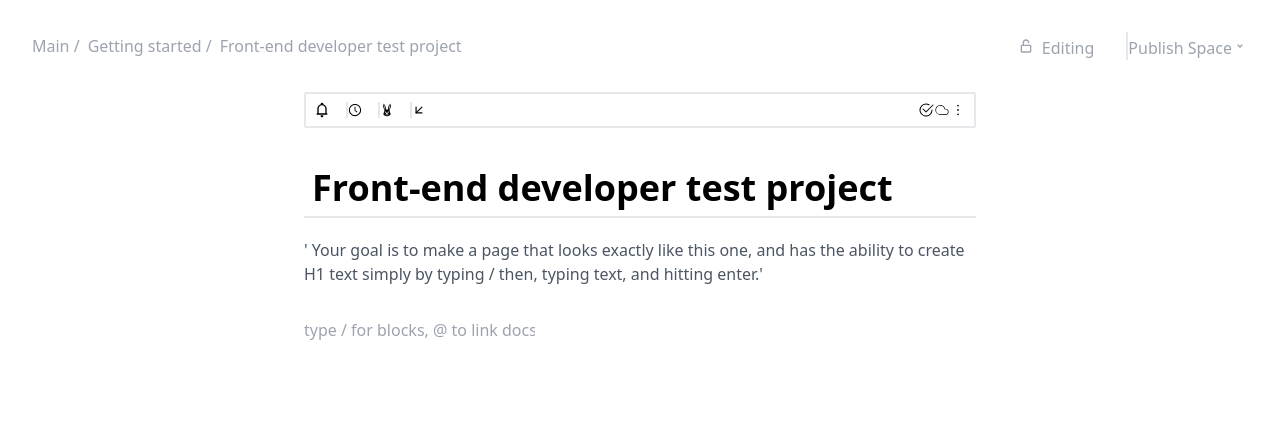
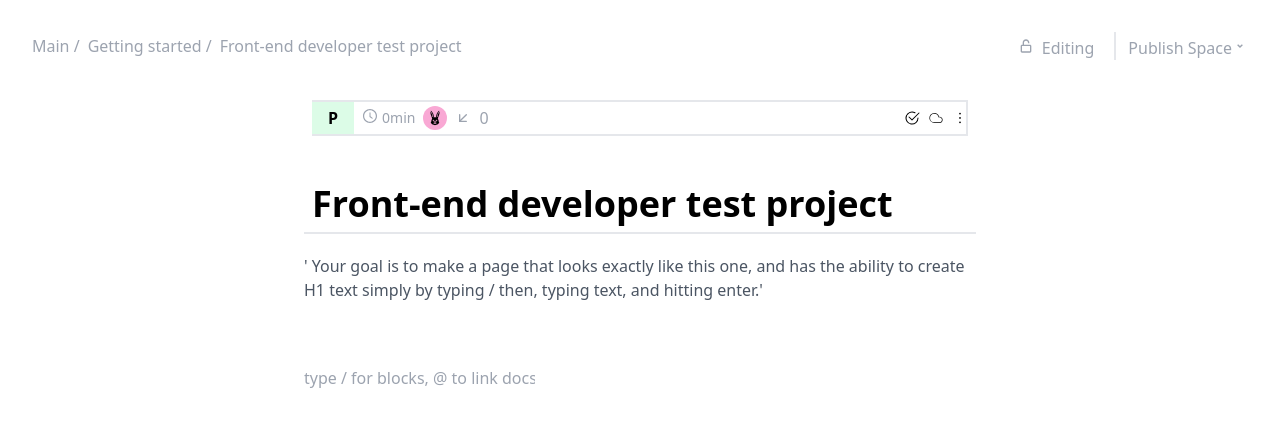
Before and after one commit to kelibst/texteditor, a Next.js app: page / in a window 1280 px wide. Shown: the top 426 px of the page. Built offline with nearby package versions, Linux system fonts and the light colour scheme.

Commit message:
update outlook of the site

```diff
--- a/components/AccessBar.tsx
+++ b/components/AccessBar.tsx
@@ -8,21 +8,47 @@ import { CgBell } from "react-icons/cg";
 
 const AccessBar = () => {
   return (
-    <div className="flex items-center w-full border-2 p-2 rounded-sm justify-between">
-      <div className="flex divide-x-2 gap-4 ">
-        <CgBell />
-        <AiOutlineClockCircle />
-        <GiRabbitHead />
-        <FiArrowDownLeft />
+    <div className="flex items-center w-full p-2 relative rounded-sm justify-between">
+      <div className="flex absolute left-2 gap-2 items-center left-icons">
+        <p className="px-4 py-1 cursor-pointer font-bold bg-green-100">P</p>
+        <p className="inline-flex cursor-pointer gap-1 text-gray-400">
+          <AiOutlineClockCircle /> <span className="text-sm">0min</span>
+        </p>
+        <div className="rounded-full cursor-pointer  inline-block p-1 bg-pink-300">
+          <GiRabbitHead />
+        </div>
+
+        <span className="cursor-pointer  text-gray-400 flex gap-2 items-center">
+          <FiArrowDownLeft /> 0
+        </span>
       </div>
-
-      <div className="flex">
-        <BsCheck2Circle />
-        <CiCloud />
-        <AiOutlineMore />
+      <input type="text" className="w-full p-1 border-2" />
+      <div className="absolute right-2">
+        <div className="flex gap-2">
+          <span className="cursor-pointer">
+            <BsCheck2Circle />
+          </span>
+          <span className="cursor-pointer">
+            <CiCloud />
+          </span>
+          <span className="cursor-pointer">
+            <AiOutlineMore />
+          </span>
+        </div>
       </div>
     </div>
   );
 };
+//   <div className="flex divide-x-2 gap-4 ">
+//         <div className="bg-blue-400">P</div>
+//         <AiOutlineClockCircle />
+//         <GiRabbitHead />
+//         <FiArrowDownLeft />
+//       </div>
 
+//       <div className="flex">
+//         <BsCheck2Circle />
+//         <CiCloud />
+//         <AiOutlineMore />
+//       </div>
 export default AccessBar;
--- a/components/Navigations.tsx
+++ b/components/Navigations.tsx
@@ -11,18 +11,18 @@ const Navigations = () => {
     "
     >
       <div className="nav-links px-4 flex gap-2">
-        <div>Main /</div>
-        <div>Getting started /</div>
-        <div> Front-end developer test project</div>
+        <div className="cursor-pointer">Main /</div>
+        <div className="cursor-pointer">Getting started /</div>
+        <div className="cursor-pointer"> Front-end developer test project</div>
       </div>
       <div className="flex gap-2 divide-x-2 topbar-action-buttons m-4">
         <div className="flex items-center">
           <BiLockOpenAlt />{" "}
-          <p className="hover:cursor-pointer pl-2 pr-6 pt-1"> Editing</p>
+          <p className="hover:cursor-pointer pl-2 pr-3 pt-1"> Editing</p>
         </div>
 
-        <div className="flex align-middle items-center">
-          <p className="hover:cursor-pointer pt-1"> Publish Space </p>
+        <div className="flex align-middle pl-3 items-center">
+          <p className="cursor-pointer pt-1"> Publish Space </p>
           <RiArrowDropDownLine />
         </div>
       </div>
--- a/pages/index.tsx
+++ b/pages/index.tsx
@@ -1,10 +1,8 @@
 import Head from "next/head";
-import React, { memo, useState } from "react";
+import React, { useState } from "react";
 import { v4 as uuidv4 } from "uuid";
 import InputText from "../components/InputText";
 import { txt } from "../interfaces/dataInterface";
-import { BiLockOpenAlt } from "react-icons/bi";
-import { RiArrowDropDownLine } from "react-icons/ri";
 import PopUpCard from "../components/PopUpCard";
 import Navigations from "../components/Navigations";
 import AccessBar from "../components/AccessBar";
@@ -86,7 +84,7 @@ const Home = () => {
               then, typing text, and hitting enter.&apos;
             </p>
 
-            <div className="displayContainer">
+            <div className="displayContainer pt-8">
               {textData.length
                 ? textData.map((data) => (
                     <InputText
@@ -128,4 +126,4 @@ const Home = () => {
   );
 };
 
-export default memo(Home);
+export default Home;
```
